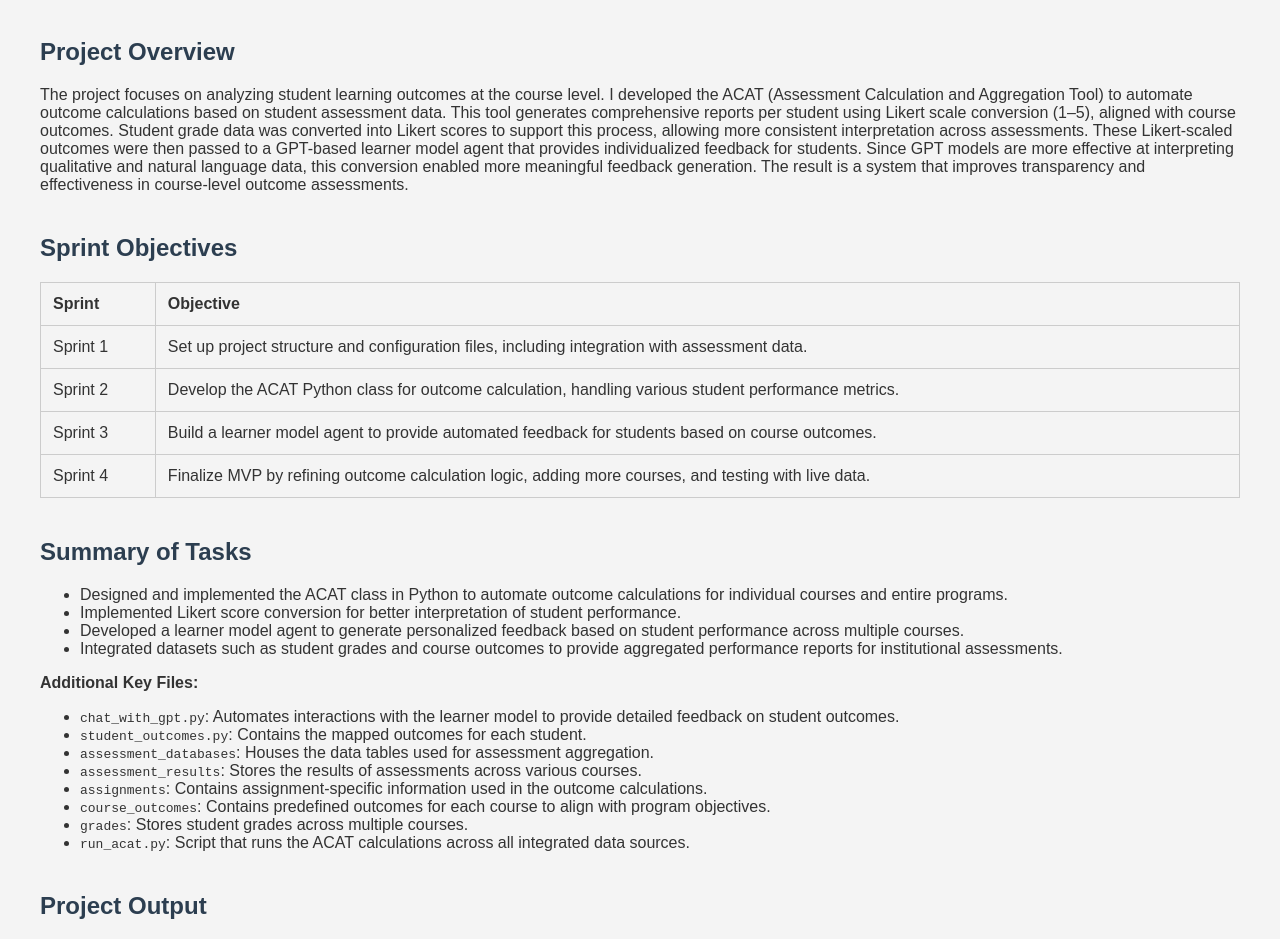
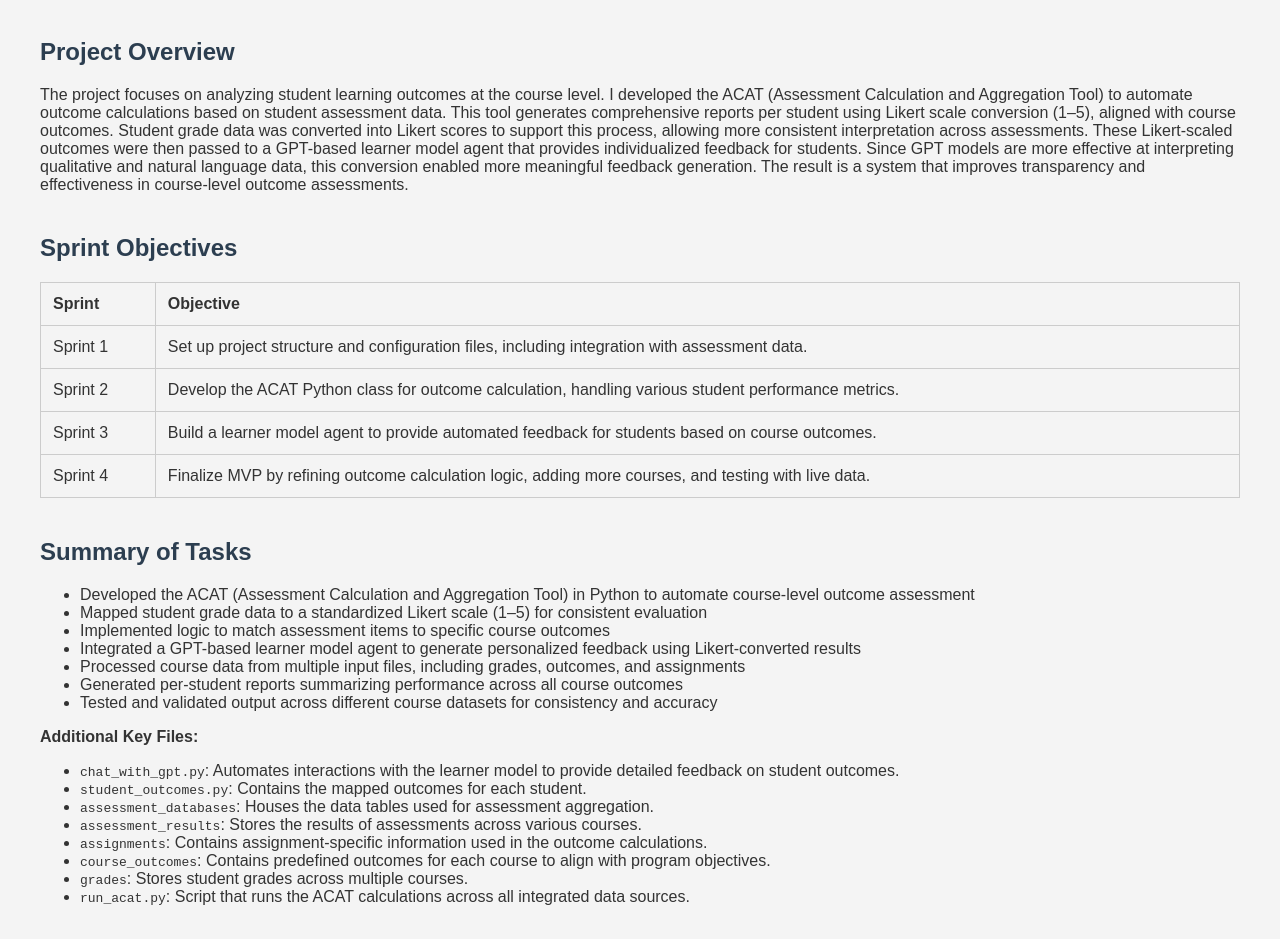
Before and after one commit to srsonti/portfolio, a plain HTML site: page index.html in a window 1280 px wide. Shown: the part 118-1057 px from the top of the page. Drawn offline with Linux system fonts and the light colour scheme.

Commit message:
portfolio

```diff
--- a/index.html
+++ b/index.html
@@ -97,10 +97,13 @@
   <section id="tasks">
     <h2>Summary of Tasks</h2>
     <ul>
-      <li>Designed and implemented the ACAT class in Python to automate outcome calculations for individual courses and entire programs.</li>
-      <li>Implemented Likert score conversion for better interpretation of student performance.</li>
-      <li>Developed a learner model agent to generate personalized feedback based on student performance across multiple courses.</li>
-      <li>Integrated datasets such as student grades and course outcomes to provide aggregated performance reports for institutional assessments.</li>
+        <li>Developed the ACAT (Assessment Calculation and Aggregation Tool) in Python to automate course-level outcome assessment</li>
+        <li>Mapped student grade data to a standardized Likert scale (1–5) for consistent evaluation</li>
+        <li>Implemented logic to match assessment items to specific course outcomes</li>
+        <li>Integrated a GPT-based learner model agent to generate personalized feedback using Likert-converted results</li>
+        <li>Processed course data from multiple input files, including grades, outcomes, and assignments</li>
+        <li>Generated per-student reports summarizing performance across all course outcomes</li>
+        <li>Tested and validated output across different course datasets for consistency and accuracy</li>
     </ul>
     <p><strong>Additional Key Files:</strong></p>
     <ul>
```
